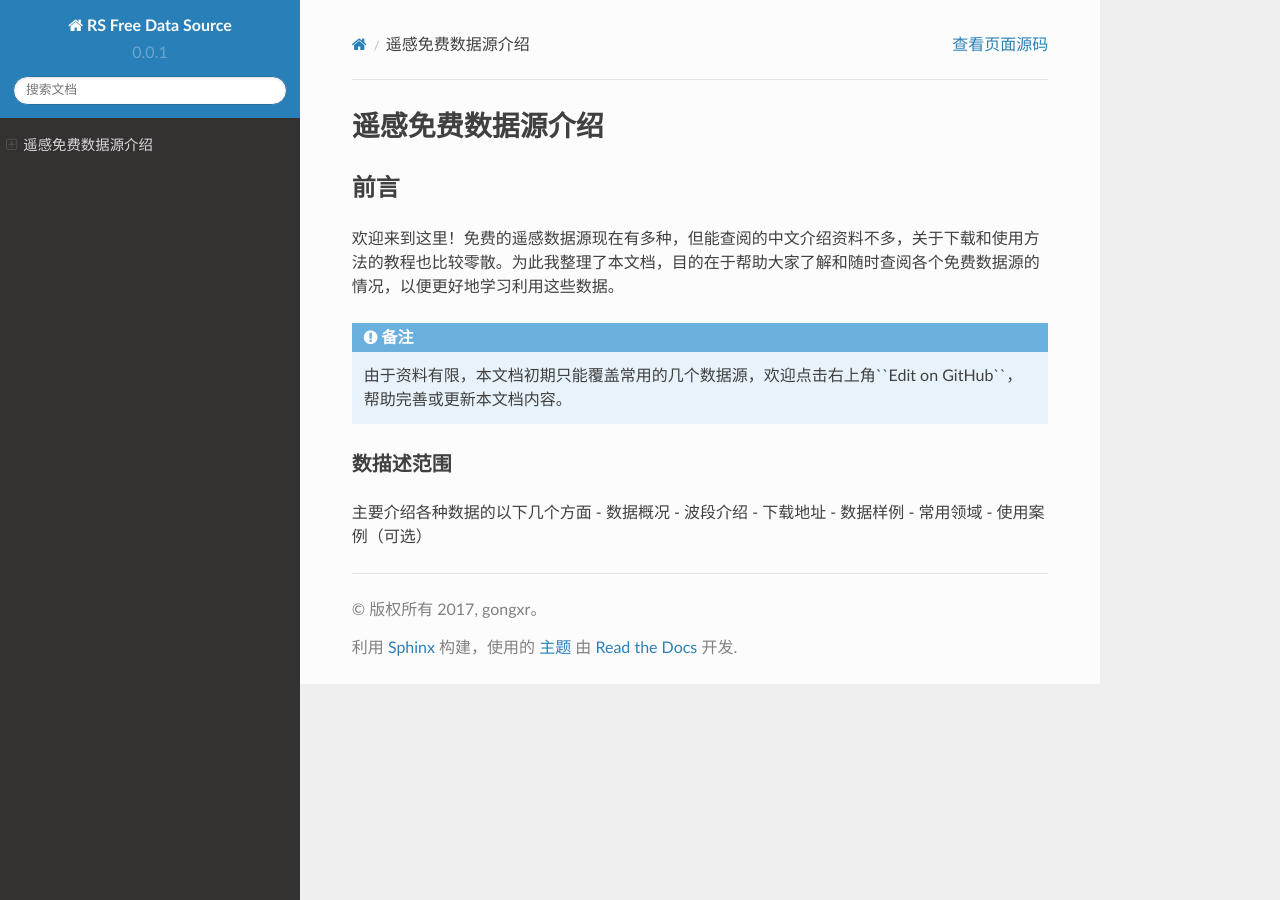
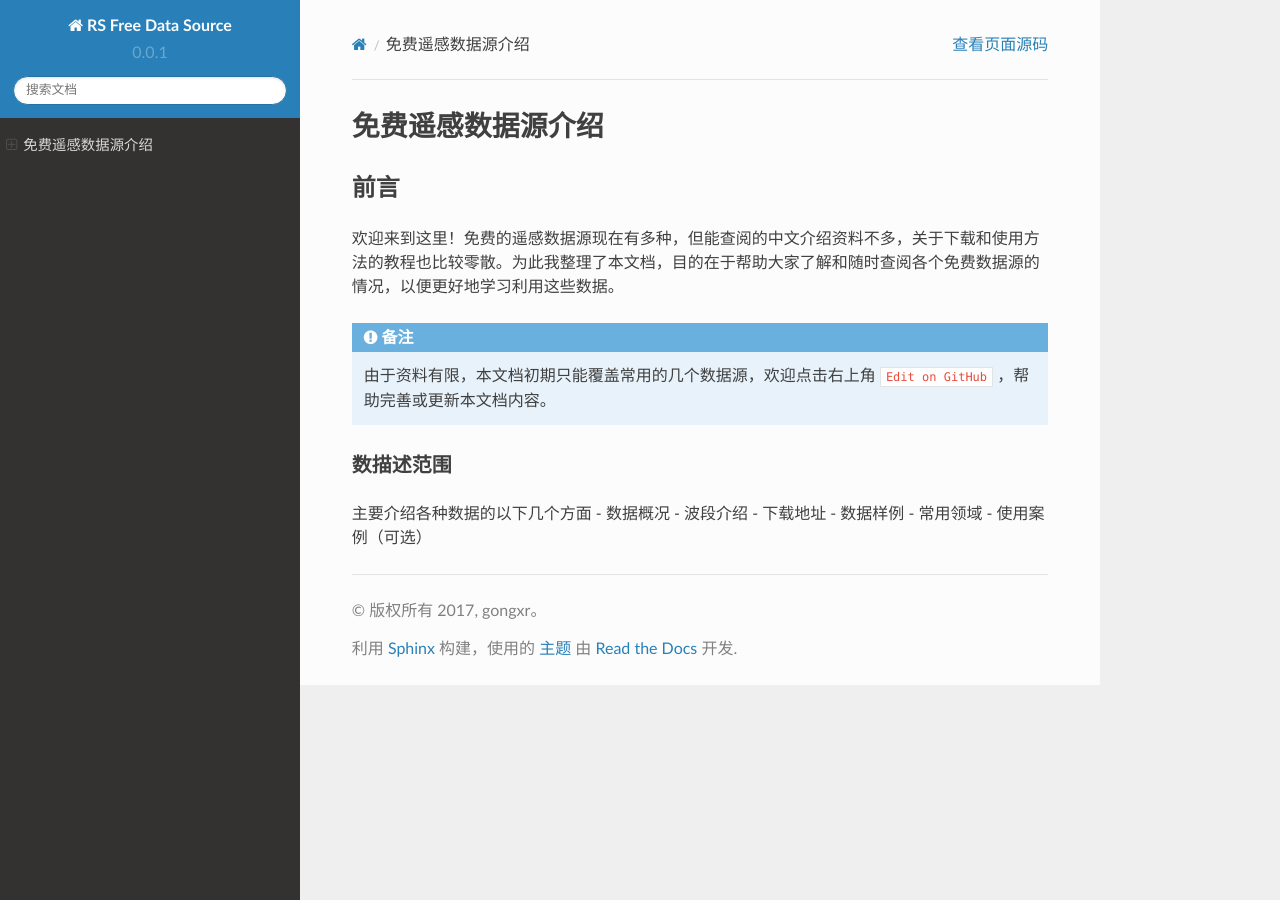
Before and after one commit to Gooong/RS-FreeDataSource, a Sphinx documentation site: the page built from source/index.rst, in a window 1280 px wide. Built offline with Sphinx 7.4.7 and the Read the Docs theme 2.0.0, drawn with Linux system fonts in a browser that asks for light colours.

```diff
--- a/source/index.rst
+++ b/source/index.rst
@@ -3,7 +3,7 @@
    You can adapt this file completely to your liking, but it should at least
    contain the root `toctree` directive.
 
-遥感免费数据源介绍
+免费遥感数据源介绍
 =============================================
 
 前言
@@ -13,7 +13,7 @@
 
 
 .. Note::
-  由于资料有限，本文档初期只能覆盖常用的几个数据源，欢迎点击右上角``Edit on GitHub``，帮助完善或更新本文档内容。
+  由于资料有限，本文档初期只能覆盖常用的几个数据源，欢迎点击右上角 ``Edit on GitHub`` ，帮助完善或更新本文档内容。
 
 
 数描述范围
```
Also changed, not shown: 6 other files.
